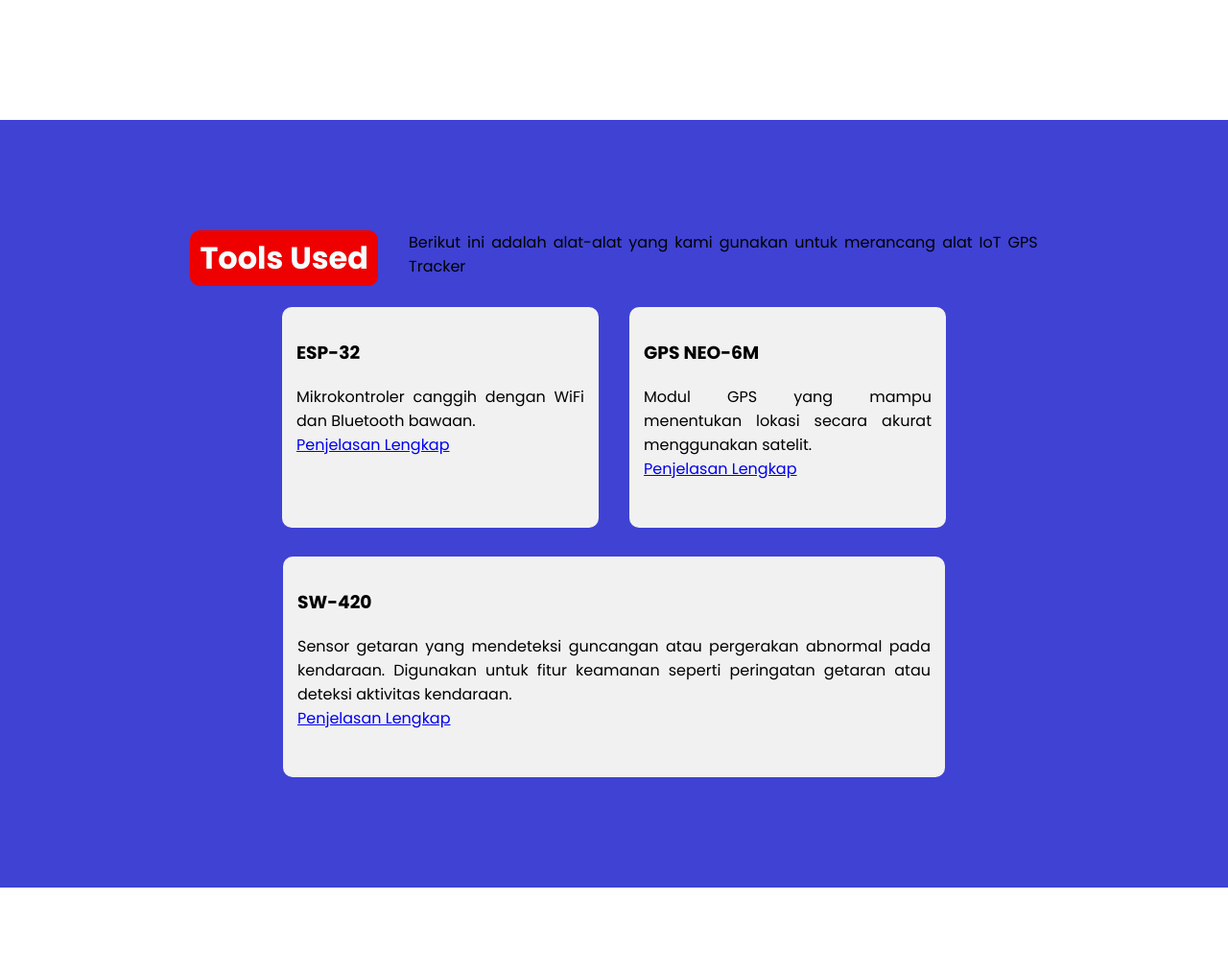
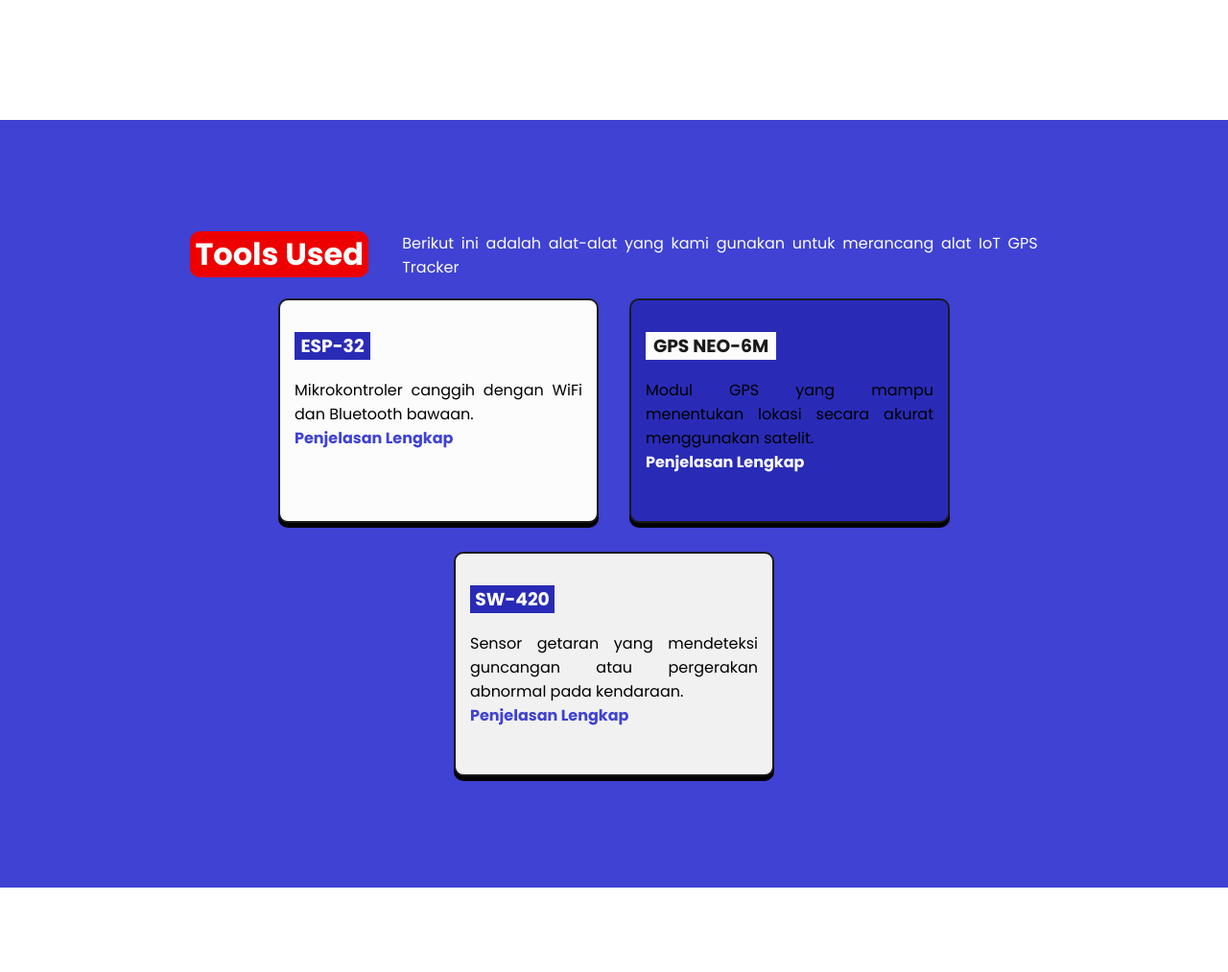
Before and after one commit to Haippp/GPS-Tracker, a PHP site: page /landingpage.html in a window 1280 px wide. Shown: the part 735-1748 px from the top of the page at 96% size. Run offline with PHP 8.4, Linux system fonts and the light colour scheme.

Commit message:
Adding some detail to Container

```diff
--- a/Asset/style/landingStyle.css
+++ b/Asset/style/landingStyle.css
@@ -99,6 +99,7 @@ footer{
     justify-content: center;
     align-items: center;
     flex-direction: column;
+    background-size: cover;
     background-color: var(--warna-malam);
 }
 
@@ -113,7 +114,7 @@ footer{
     background-color: #ee0000;
     color:  #F5FEFD;
     display: inline-block;
-    padding: 5px 10px;
+    padding: 0px 5px;
     text-align: center;
     border-radius: 10px;
     margin-top: 0;
@@ -123,6 +124,7 @@ footer{
 .information p{
     margin-top: 0;
     text-align: justify;
+    color: var(--background-siang);
     width: 75%;
 }
 
@@ -137,20 +139,73 @@ footer{
 .container .card{
     width: 300px;
     height: 200px;
-    background-color: #f1f1f1;
+    background-color: var(--background-siang);
+    border: 2px solid var(--background-malam);
+    box-shadow: 0px 5px;
     padding: 15px;
     border-radius: 10px;
 }
 
-.card2{
-    width: 660px;
+.container .card2{
+    width: 300px;
+    height: 200px;
+    background-color: var(--warna-malam-2);
+    padding: 15px;
+    border-radius: 10px;
+    border: 2px solid var(--background-malam);
+    box-shadow: 0px 5px;
+}
+
+.card3{
+    width: 300px;
     margin-top: 30px;
     height: 200px;
     background-color: #f1f1f1;
+    border: 2px solid var(--background-malam);
+    box-shadow: 0px 5px;
     padding: 15px;
     border-radius: 10px;
     text-align: justify;
 }
+
+.card h3{
+    background-color: var(--warna-malam-2);
+    color: var(--background-siang);
+    padding: 0px 5px;
+    width: 23%;
+    text-align: center;
+    justify-items: center;
+}
+
+.card2 h3{
+    background-color: var(--background-siang);
+    color: var(--background-malam);
+    padding: 0px 5px;
+    width: 42%;
+    text-align: center;
+    justify-items: center;
+}
+
+.card3 h3{
+    background-color: var(--warna-malam-2);
+    color: var(--background-siang);
+    padding: 0px 5px;
+    width: 26%;
+    text-align: center;
+    justify-items: center;
+}
+
+.card a, .card3 a{
+    text-decoration: none;
+    color: var(--warna-malam);
+    font-weight: bold;
+}
+.card2 a{
+    text-decoration: none;
+    color: var(--background-siang);
+    font-weight: bold;
+}
+
 
 .Product{
     height: 100vh;
--- a/landingpage.html
+++ b/landingpage.html
@@ -30,8 +30,9 @@
         <a href="login.php">Login untuk mengakses Dashboard</a>
         </div>
     </div>
+    <!-- style="background-image: url(./Asset/image/BGcon.jpg)" JANGAN DIHAPUS-->
+    <div class="Main-Explain">
 
-    <div class="Main-Explain">
         <div class="information">
             <h1>Tools Used</h1>
             <p>Berikut ini adalah alat-alat yang kami gunakan untuk merancang alat IoT GPS Tracker</p>
@@ -42,17 +43,16 @@
                 <span>Mikrokontroler canggih dengan WiFi dan Bluetooth bawaan. </span><br>
                 <a href="https://www.sinauprogramming.com/2024/06/mengenal-mikrokontroler-esp32.html">Penjelasan Lengkap</a>
             </div>
-            <div class="card">
+            <div class="card2">
                 <h3>GPS NEO-6M</h3>
                 <span>Modul GPS yang mampu menentukan lokasi secara akurat menggunakan satelit.
                     </span><br>
                 <a href="https://www.sinauprogramming.com/2024/06/mengenal-mikrokontroler-esp32.html">Penjelasan Lengkap</a>
             </div>
         </div>
-            <div class="card2">
+            <div class="card3">
                 <h3>SW-420</h3>
-                <span>Sensor getaran yang mendeteksi guncangan atau pergerakan abnormal pada kendaraan.
-                    Digunakan untuk fitur keamanan seperti peringatan getaran atau deteksi aktivitas kendaraan.</span><br>
+                <span>Sensor getaran yang mendeteksi guncangan atau pergerakan abnormal pada kendaraan.</span><br>
                 <a href="https://www.sinauprogramming.com/2024/06/mengenal-mikrokontroler-esp32.html">Penjelasan Lengkap</a>
             </div>
         </div>
```
Also changed, not shown: Asset/image/BGcon.jpg (added).
